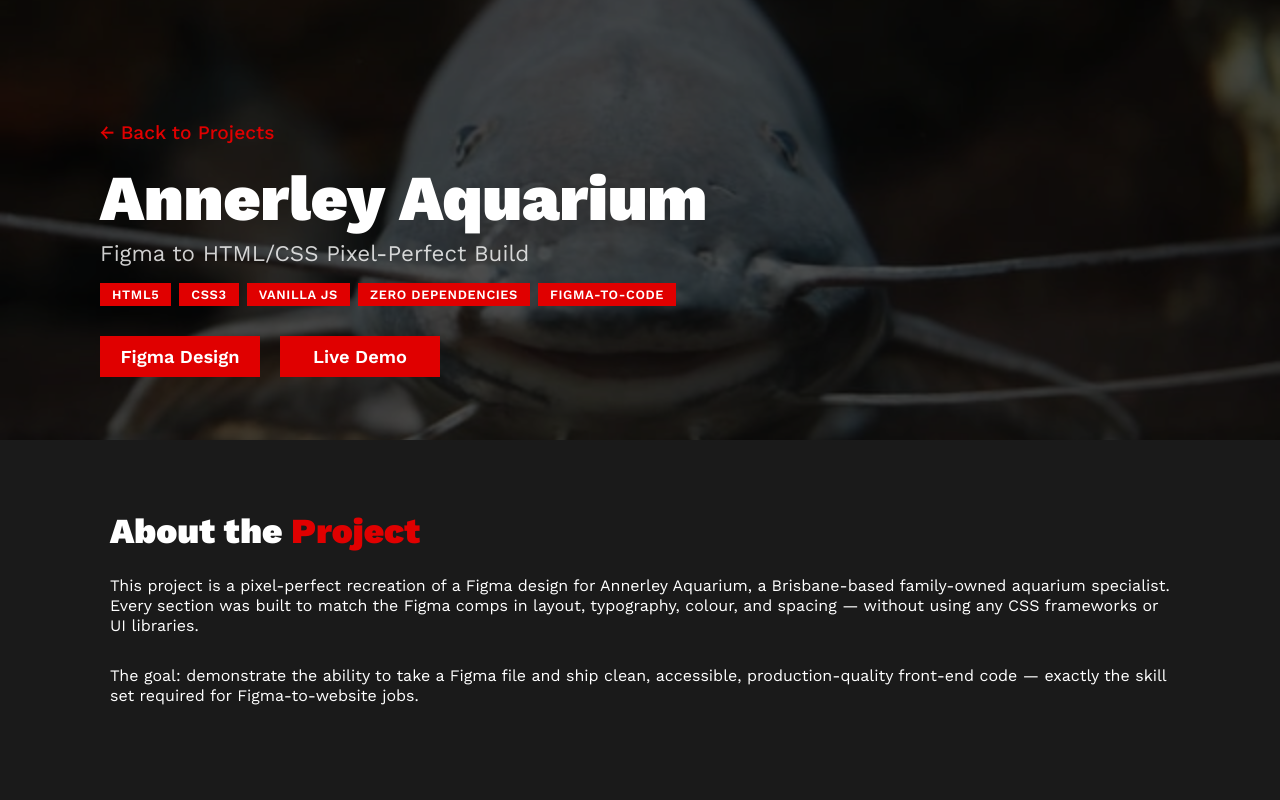
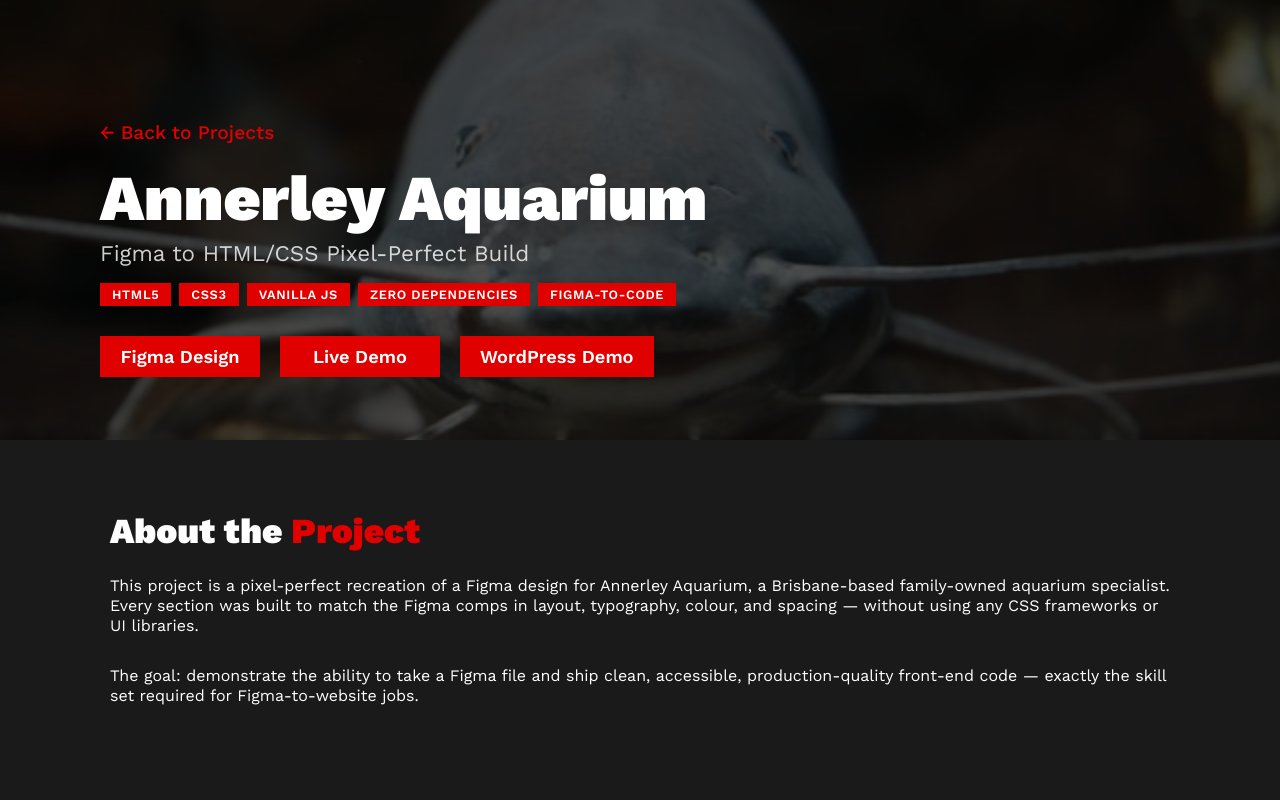
Before and after one commit to Spielbergo/scottsutherland-portfolio-nextjs, a Next.js app: page /project-pages/aquarium-demo in a window 1280 px wide. Shown: the top 800 px of the page. Built offline with nearby package versions, Linux system fonts and the light colour scheme.

Commit message:
Added WordPress demo link

```diff
--- a/src/data/projectPages.js
+++ b/src/data/projectPages.js
@@ -35,6 +35,11 @@
           label: 'Live Demo',
           icon:  'fa fa-external-link-alt',
           href:  '/projects/figma-aquarium-demo/index.html',
+        },
+        {
+          label: 'WordPress Demo',
+          icon:  'fa fa-external-link-alt',
+          href:  'https://wp.webcheddar.ca/aquarium-demo/home/',
         },
       ],
     },
```
